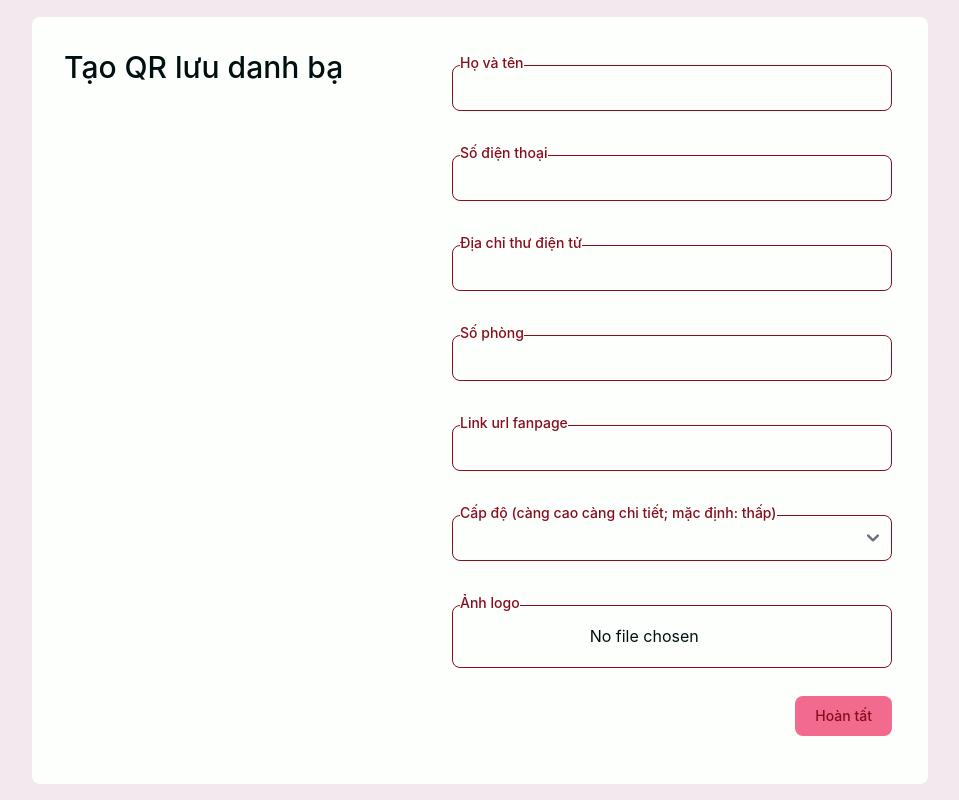
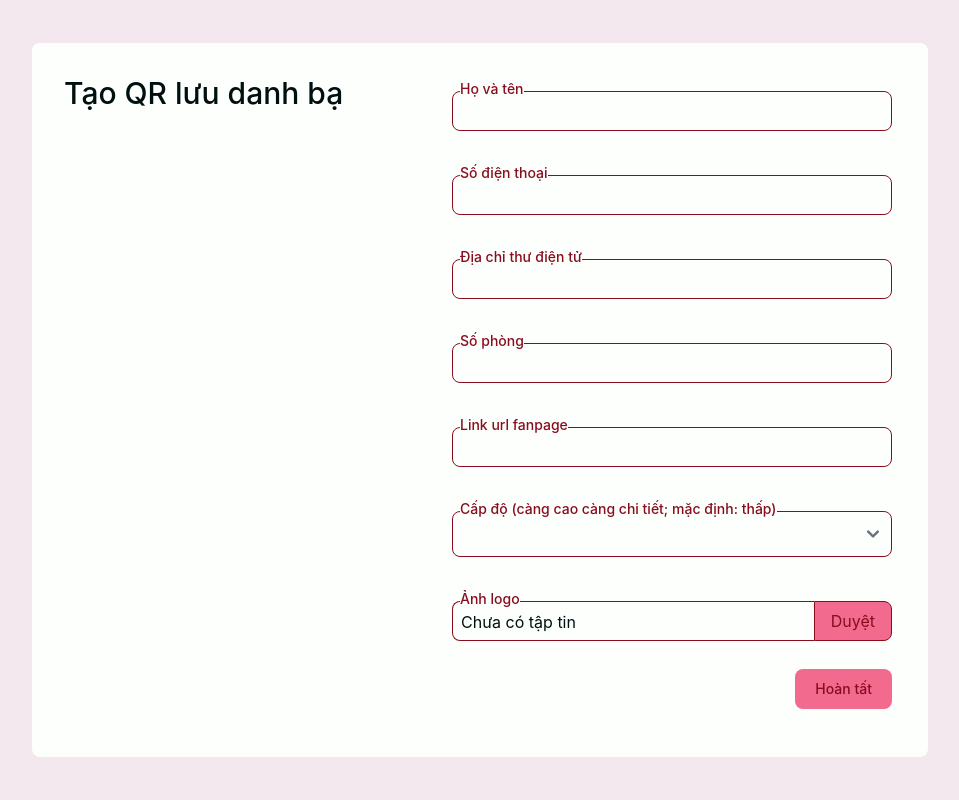
Before and after one commit to TakahashiNguyen/qrcodegen, a Vue app: page /qr-contact in a window 1280 px wide. Shown: the whole page, without its empty margins (160-1119 px from the left). Built offline with nearby package versions, Linux system fonts and the light colour scheme.

Commit message:
feature(qr): add auto align logo to qr

```diff
--- a/src/components/TextInput.vue
+++ b/src/components/TextInput.vue
@@ -10,27 +10,49 @@
 			>
 				<IconComp :name="icon.toLowerCase()"></IconComp>
 			</div>
+			<div class="flex justify-center">
 				<input
 					title=""
 					v-model="model"
-				class="border--primary bg--0 text--0 w-full rounded-lg border p-2.5"
+					class="border--primary bg--0 text--0 h-10 w-full rounded-lg border p-2"
 					:class="{
 						'ps-10!': icon,
+						hidden: type == 'file',
 					}"
-				:type="type"
-				:disabled="disable"
-				:placeholder="placeholder"
+					:type
+					:disabled
+					:placeholder
+					:multiple
 					v-bind="inputAttr"
+					:id="inputId"
+					:onchange
 				/>
+				<span
+					class="border--primary text--0 h-10 w-full rounded-l-lg border border-r-0 p-2"
+					v-if="type == 'file'"
+				>
+					{{ fileName }}
+				</span>
+				<button
+					type="button"
+					class="border--primary bg--primary hover:bg--secondary flex h-auto items-center rounded-r-lg border px-4"
+					v-if="type == 'file'"
+					:onclick="fileSelect"
+				>
+					Duyệt
+				</button>
+			</div>
 		</div>
 	</div>
 </template>
 
 <script setup lang="ts">
 import IconComp from '@/components/Icon.vue';
-import { type PropType, computed } from 'vue';
+import { type PropType, computed, ref, useId } from 'vue';
 
 const model = defineModel(),
+	inputId = useId(),
+	fileName = ref('Chưa có tập tin'),
 	props = defineProps({
 		name: {
 			type: String,
@@ -42,10 +64,25 @@ const model = defineModel(),
 		},
 		icon: { type: String, required: false },
 		placeholder: { type: String, required: false },
-		disable: { type: Boolean, required: false },
+		disabled: { type: Boolean, required: false },
 		accept: { type: String, default: '' },
+		multiple: { type: Boolean, default: false },
 	}),
 	inputAttr = computed(() => {
 		return { accept: props.accept || undefined };
-	});
+	}),
+	onchange = (event: Event & { target: HTMLInputElement }) => {
+		const files = event.target.files;
+
+		if (files && files.length > 0) {
+			fileName.value = props.multiple
+				? files.length + ' tập tin'
+				: files[0].name;
+		} else {
+			fileName.value = 'No file selected';
+		}
+	},
+	fileSelect = () => {
+		document.getElementById(inputId)?.click();
+	};
 </script>
--- a/src/views/QrGenerator.vue
+++ b/src/views/QrGenerator.vue
@@ -13,6 +13,14 @@
 				<div
 					class="right-0 -bottom-15 flex h-8 w-fit items-center justify-center [&>*]:ml-2"
 				>
+					<!-- <Button
+						theme="secondary"
+						:class="{ hidden: logoDraw == null }"
+						:onclick="autoAlignLogo"
+						ref="autoAlignLogoButton"
+					>
+						Tự động căn chỉnh logo
+					</Button> -->
 					<Button
 						:button-ref="previous"
 						theme="secondary"
@@ -87,7 +95,7 @@ const qrCode = ref<HTMLCanvasElement>(),
 		phone: '';
 		address: '';
 		url: '';
-		logoRatio: 1;
+		logoRatio: number;
 	}>({
 		name: '',
 		email: '',
@@ -101,6 +109,7 @@ const qrCode = ref<HTMLCanvasElement>(),
 	logoDraw = ref<Function>(),
 	carousel = ref<typeof Carousel>(),
 	submitButton = ref<typeof Button>(),
+	autoAlignLogoButton = ref<typeof Button>(),
 	error = ref(''),
 	qrDownload = async () => {
 		qrCode.value!.toBlob((blob) => {
@@ -116,9 +125,34 @@ const qrCode = ref<HTMLCanvasElement>(),
 			URL.revokeObjectURL(url);
 		}, 'image/png');
 	},
-	handleButton = async () => {
+	autoAlignLogo = async () => {
+		autoAlignLogoButton.value?.toggleLoading();
+
+		const checker = (ratio: number): Promise<boolean> => {
+			input.logoRatio = ratio;
+
+			return handleButton(true);
+		};
+
+		let lower = 0,
+			upper = 40000;
+
+		while (lower <= upper) {
+			const mid = Math.floor((lower + upper) / 2);
+
+			if (!(await checker(mid / 100))) upper = mid - 1;
+			else lower = mid + 1;
+		}
+
+		carousel.value?.next();
+		autoAlignLogoButton.value?.toggleLoading();
+	},
+	handleButton = async (isAutoAlignLogo: boolean = false) => {
 		error.value = '';
-		submitButton.value?.toggleLoading();
+
+		if (typeof isAutoAlignLogo != 'boolean') isAutoAlignLogo = false;
+
+		if (!isAutoAlignLogo) submitButton.value?.toggleLoading();
 
 		function generateVCard() {
 			const { name, phone, email, address, url } = input,
@@ -158,16 +192,22 @@ END:VCARD
 		await sleep(10);
 
 		try {
-			const decoded = await QrScanner.scanImage(qrCode.value!);
+			const decoded = await QrScanner.scanImage(qrCode.value!, {});
 
-			if (decoded !== value) throw new Error();
+			if ((decoded as unknown as string) !== value) throw new Error();
+
+			if (isAutoAlignLogo) return true;
 
 			carousel.value?.next();
 		} catch {
+			if (isAutoAlignLogo) return false;
+
 			error.value = 'Logo quá lớn, không thể nhận dạng.';
 		}
 
 		submitButton.value?.toggleLoading();
+
+		return false;
 	};
 
 logoReader.onload = (e) => {
```
Lines whose indentation alone changed are shown as unchanged.
